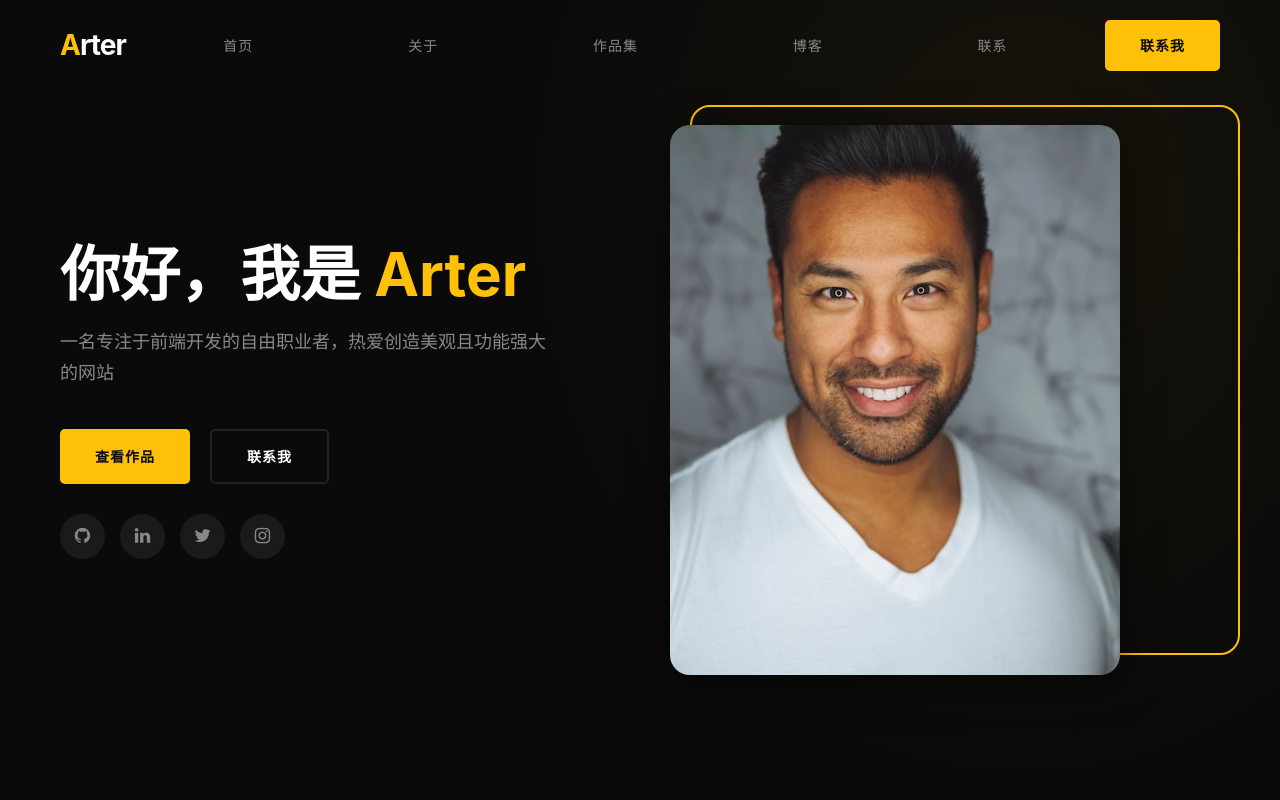
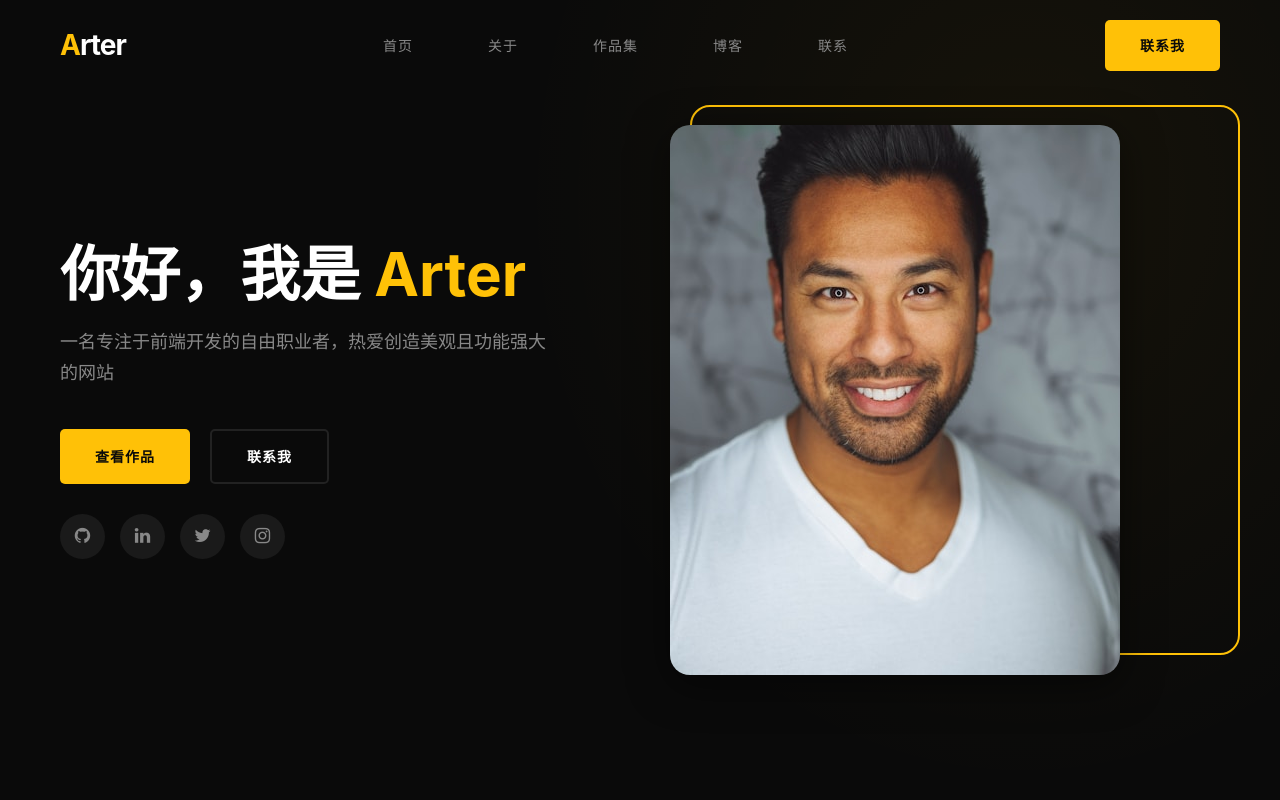
Before and after one commit to wwujunfeng/my-blog, a Vue app: page / in a window 1280 px wide. Shown: the top 800 px of the page. Built offline with nearby package versions, Linux system fonts and the light colour scheme.

Commit message:
Adjust navigation layout: set max-width to 500px

```diff
--- a/src/components/Header.vue
+++ b/src/components/Header.vue
@@ -120,7 +120,7 @@ export default {
   padding: 0;
   align-items: center;
   width: 100%;
-  max-width: 1000px;
+  max-width: 500px;
 }
 
 .nav-item {
```
